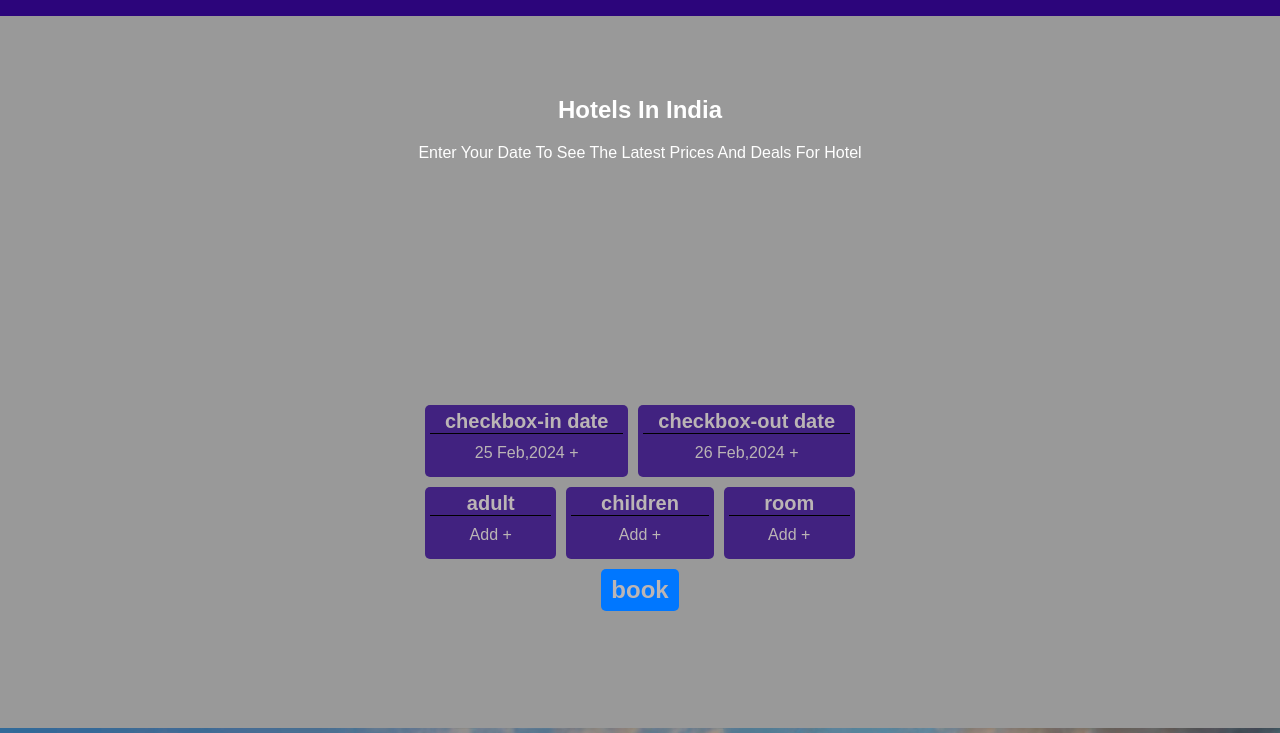
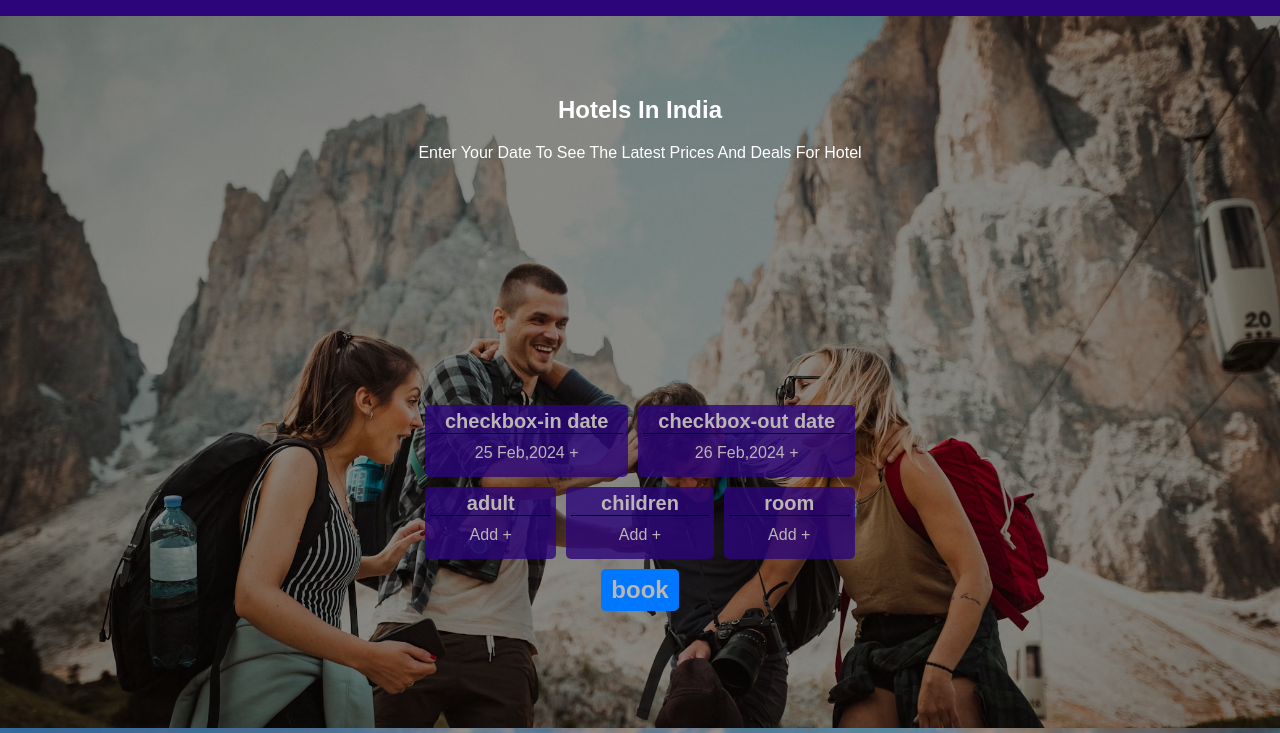
Before and after one commit to SOUBHAGYA25/tour2, a plain HTML site: page index.html in a window 1280 px wide. Shown: the part 64-797 px from the top of the page. Drawn offline with nearby package versions, Linux system fonts and the light colour scheme; files whose address does not match are found by name.

Commit message:
Update style.css

```diff
--- a/style.css
+++ b/style.css
@@ -118,7 +118,7 @@ nav{
     color: rgb(227, 95, 183);
 }
 .container1{
-    background:rgba(0,0,0,.4) url(./img/tour.4.avif);
+    background:rgba(0,0,0,.4) url(./tour.4.avif);
     background-blend-mode:darken;
     background-repeat: no-repeat;
     background-size:cover;
```
